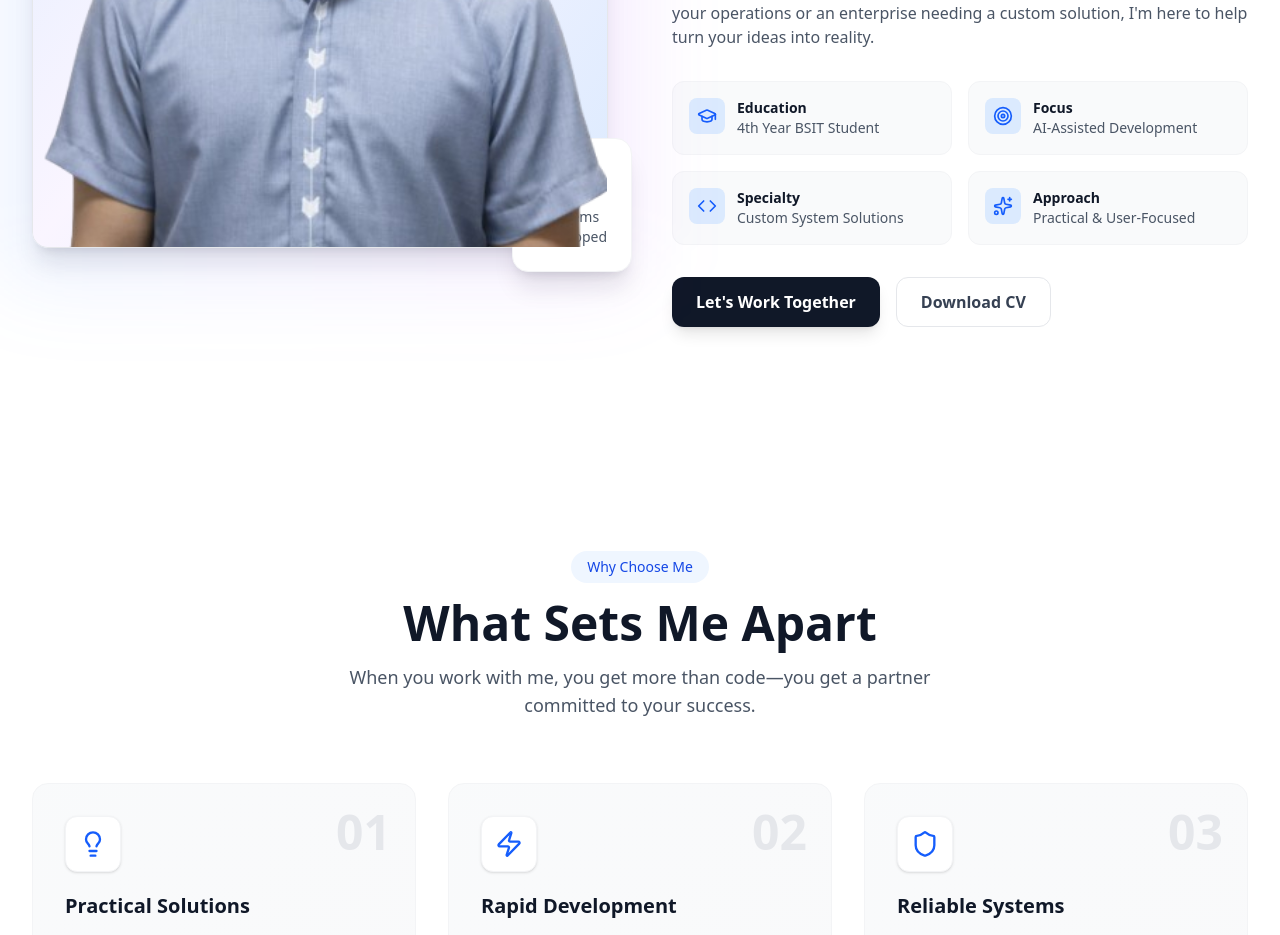
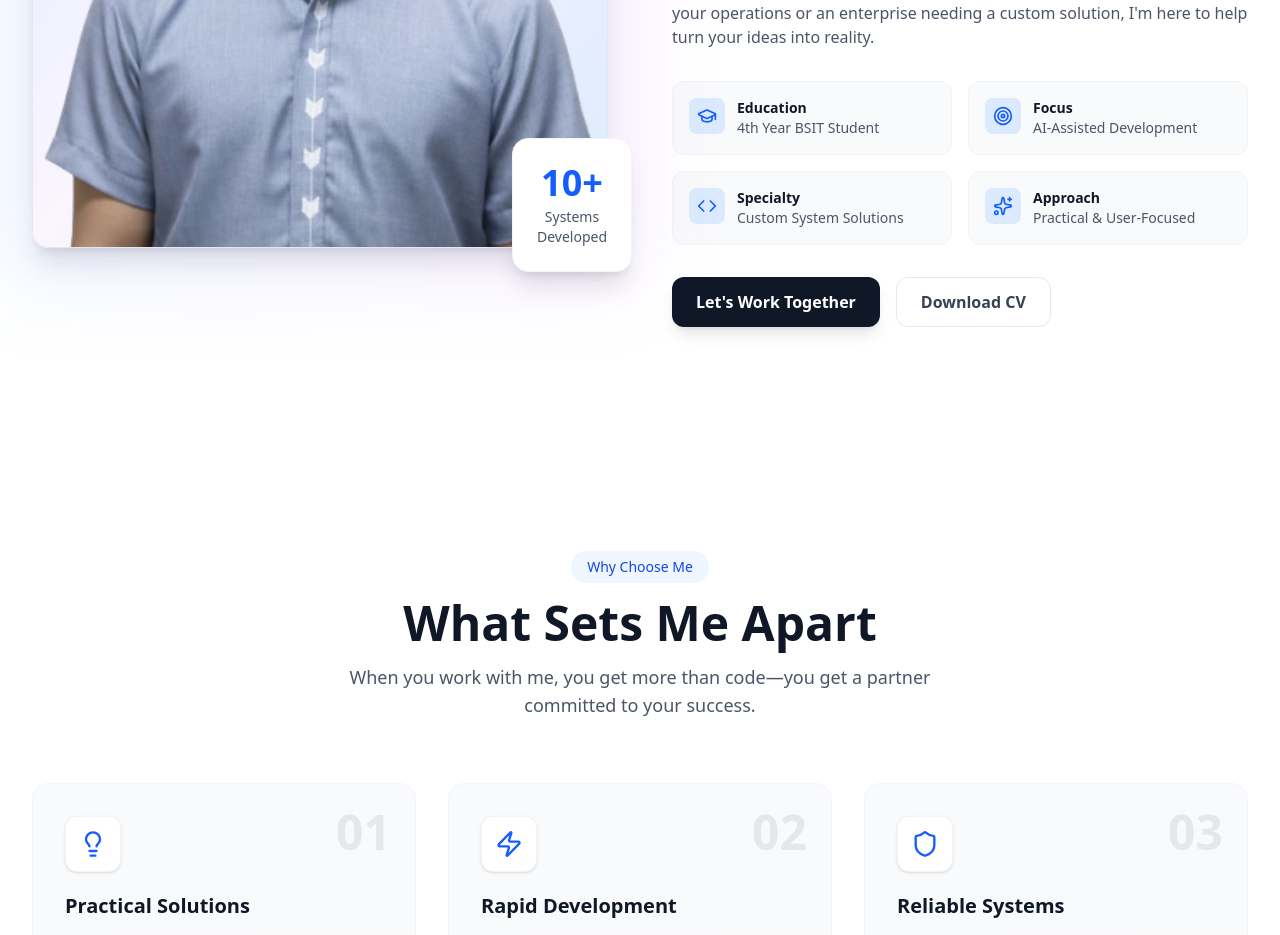
Before and after one commit to mikeangelocasono/mikeangelodev, a Next.js app: page / in a window 1280 px wide. Shown: the part 4820-5755 px from the top of the page. Built offline with nearby package versions, Linux system fonts and the light colour scheme.

Commit message:
mike portfolio

```diff
--- a/src/components/About.tsx
+++ b/src/components/About.tsx
@@ -86,7 +86,7 @@ export default function About() {
                 viewport={{ once: true }}
                 transition={{ duration: 0.5, delay: 0.3 }}
                 whileHover={{ scale: 1.05, y: -2 }}
-                className="absolute -bottom-6 -right-6 bg-white dark:bg-slate-800 p-6 rounded-2xl shadow-xl shadow-gray-900/10 dark:shadow-black/30 border border-gray-100 dark:border-slate-700"
+                className="absolute -bottom-6 -right-6 bg-white dark:bg-slate-800 p-6 rounded-2xl shadow-xl shadow-gray-900/10 dark:shadow-black/30 border border-gray-100 dark:border-slate-700 z-30"
               >
                 <div className="text-center">
                   <div className="text-4xl font-bold text-blue-600 dark:text-blue-400">
```
